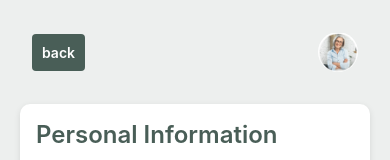
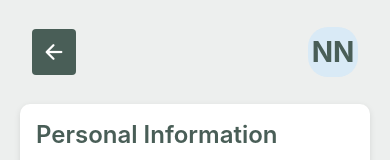
Before and after one commit to ushagour/Little-Lemon-app, a React Native app: screen /Profile in a window 390 px wide. Shown: the top 160 px of the page. Built offline with nearby package versions, Linux system fonts and the light colour scheme; what expo-sqlite would draw is missing.

Commit message:
feat: add AvatarObject component and integrate it into ProfileScreen; update Header to use Ionicons for navigation

```diff
--- a/components/Header.jsx
+++ b/components/Header.jsx
@@ -10,7 +10,7 @@ import AppButton from './Forms/AppButton';
  * - rightContent: optional React node to render on the right (e.g. avatar)
  * - onRightPress: handler for right area
  */
-const Header = ({ onLeftPress = null, leftLabel = '‹', rightContent = null, onRightPress = null }) => {
+const Header = ({ onLeftPress = null, leftLabel = '', rightContent = null, onRightPress = null }) => {
   return (
     <View style={styles.header}>
       <View style={styles.side}>
--- /dev/null
+++ b/components/ui/AvatarObject.jsx
@@ -0,0 +1,54 @@
+import { StyleSheet, Text, View } from 'react-native'
+import React from 'react'
+import { Image } from 'react-native';
+import colors from '../../config/colors';
+
+
+const AvatarObject = ({avatarUri,initials}) => {
+  return (
+    <>
+        { avatarUri ? (
+                    <Image
+                      source={typeof avatarUri === 'string' ? { uri: avatarUri } : avatarUri}
+                    style={styles.profileIcon}
+                    resizeMode="contain"
+                    />
+                  ) : (
+                    <View style={styles.InitialsWrapper}>
+                      <Text style={styles.InitialsText}>{initials || 'NN'}</Text>
+                    </View>
+                  )}
+                  </>
+  )
+}
+
+export default AvatarObject
+
+const styles = StyleSheet.create({
+
+
+  InitialsWrapper: {
+    width: 50,
+    height: 50,
+    borderRadius: 20,
+    backgroundColor: '#D9EAF6',
+    alignItems: 'center',
+    justifyContent: 'center',
+
+  },
+
+ InitialsText: {
+    color: colors.primary1,
+    fontSize: 28,
+    fontWeight: '700',
+  },
+
+
+
+
+
+
+
+
+
+})
--- a/package.json
+++ b/package.json
@@ -9,6 +9,7 @@
     "web": "expo start --web"
   },
   "dependencies": {
+    "@expo/vector-icons": "^15.0.3",
     "@react-native-async-storage/async-storage": "2.2.0",
     "@react-navigation/native": "^7.1.19",
     "@react-navigation/stack": "^7.6.3",
--- a/screens/Home.js
+++ b/screens/Home.js
@@ -17,6 +17,8 @@ import {useSQLiteContext} from 'expo-sqlite';
 import { getAllItems, ensureMenuTable, insertMenuIntoSQLite,searchItemsByText } from '../database/queries';
 import { getImageUrl } from '../api/getImageUrl';
 import AppButton from '../components/Forms/AppButton';
+import AvatarObject from '../components/ui/AvatarObject';
+import { Ionicons } from '@expo/vector-icons';
 
 
 
@@ -64,6 +66,7 @@ function Home({ navigation }) {
         const rows = await getAllItems(db); // returns [] if empty
         if (rows && rows.length > 0) {
           setMenuData(rows.map(mapRowToUI));
+                  setLoadedFrom("SQLite DB");
           return;
         }
 
@@ -138,7 +141,9 @@ function Home({ navigation }) {
 
       <Header
         onLeftPress={() => navigation.goBack()}
-        rightContent={<Image source={require('../assets/images/Profile.png')} style={{ width: 24, height: 24 }} />}
+        leftLabel={<Ionicons name="arrow-back" size={24} color="#fff" />}
+        rightContent={<Ionicons name="person-circle" size={24} color="#fff" />}
+
         onRightPress={() => {
           navigation.navigate('Profile');
         }}
--- a/screens/ProfileScreen.js
+++ b/screens/ProfileScreen.js
@@ -1,4 +1,5 @@
 import React, { useState, useEffect } from 'react';
+import { Ionicons } from '@expo/vector-icons';
 import { View, Text, StyleSheet, Image, TouchableOpacity } from 'react-native';
 import TextInput from '../components/Forms/TextInput';
 import AppButton from '../components/Forms/AppButton';
@@ -6,6 +7,7 @@ import colors from '../config/colors';
 import AppCheckbox from '../components/Forms/AppCheckbox';
 import { MaskedTextInput } from "react-native-mask-text";
 import AsyncStorage from '@react-native-async-storage/async-storage';
+import AvatarObject from '../components/ui/AvatarObject';
 
 
 const ProfileScreen = ({ route, navigation }) => {
@@ -82,19 +84,22 @@ const ProfileScreen = ({ route, navigation }) => {
         onPress={() => navigation.goBack()}
         style={styles.backButton}
       >
-        <Text  style={styles.backButtonText}>back</Text>
+      <Ionicons name="arrow-back" size={24} color="#fff" />
       </TouchableOpacity>
 
-        <Image source={avatarUri? avatarUri : initials} style={styles.logo} resizeMode="contain" />
+
 
 
 
       <TouchableOpacity>
-        <Image
-          source={require('../assets/images/Profile.png')}
-          style={styles.profileIcon}
-          resizeMode="contain"
-        />
+
+
+
+<AvatarObject avatarUri={avatarUri} initials={initials} />
+
+
+
+
       </TouchableOpacity>
       </View>
 
@@ -135,7 +140,7 @@ const ProfileScreen = ({ route, navigation }) => {
                   .then(() => {
                     navigation.reset({
                       index: 0,
-                      routes: [{ name: 'Splash' }],
+                      routes: [{ name: 'Onboarding' }],
                     });
                   })
                   .catch((e) => {
@@ -293,28 +298,22 @@ const styles = StyleSheet.create({
     color: colors.white,
     fontWeight: '600',
   },
-  profileIcon: {
-    width: 40,
-    height: 40,
-        borderRadius: 20,
+ avatarPlaceholder: {
+    width: 80,
+    height: 80,
+    borderRadius: 40,
+    marginBottom: 16,
+    marginRight: 12,
+    alignItems: 'center',
+    justifyContent: 'center',
+    backgroundColor: '#D9EAF6',
   },
-  logo: {
-    width: 150,
-    height: 50,
+  avatarInitials: {
+    color: colors.primary1,
+    fontSize: 28,
+    fontWeight: '700',
+  },
 
-  },
-  ProfileWrapper: {
-    backgroundColor: colors.white,
-    padding: 16,
-    borderRadius: 10,
-    // shadow for iOS
-    shadowColor: '#000',
-    shadowOffset: { width: 0, height: 2 },
-    shadowOpacity: 0.1,
-    shadowRadius: 6,
-    // elevation for Android
-    elevation: 4,
-  },
   ProfileWrapperTitle: {
     fontSize: 24,
     fontStyle:'bold',
@@ -322,6 +321,12 @@ const styles = StyleSheet.create({
     marginBottom: 12,
     color: colors.textPrimary,
   },
+    title: {
+    fontSize: 24,
+    fontWeight: '700',
+    marginBottom: 20,
+  },
+
   avatar: {
     width: 80,
     height: 80,
@@ -339,15 +344,17 @@ const styles = StyleSheet.create({
     justifyContent: 'center',
     backgroundColor: '#D9EAF6',
   },
-  avatarInitials: {
-    color: colors.primary1,
-    fontSize: 28,
-    fontWeight: '700',
-  },
-  title: {
-    fontSize: 24,
-    fontWeight: '700',
-    marginBottom: 20,
+   ProfileWrapper: {
+    backgroundColor: colors.white,
+    padding: 16,
+    borderRadius: 10,
+    // shadow for iOS
+    shadowColor: '#000',
+    shadowOffset: { width: 0, height: 2 },
+    shadowOpacity: 0.1,
+    shadowRadius: 6,
+    // elevation for Android
+    elevation: 4,
   },
   titleSmall: {
     fontSize: 12,
```
Also changed, not shown: 1 other file (tests, documents, lock files or other folders).
